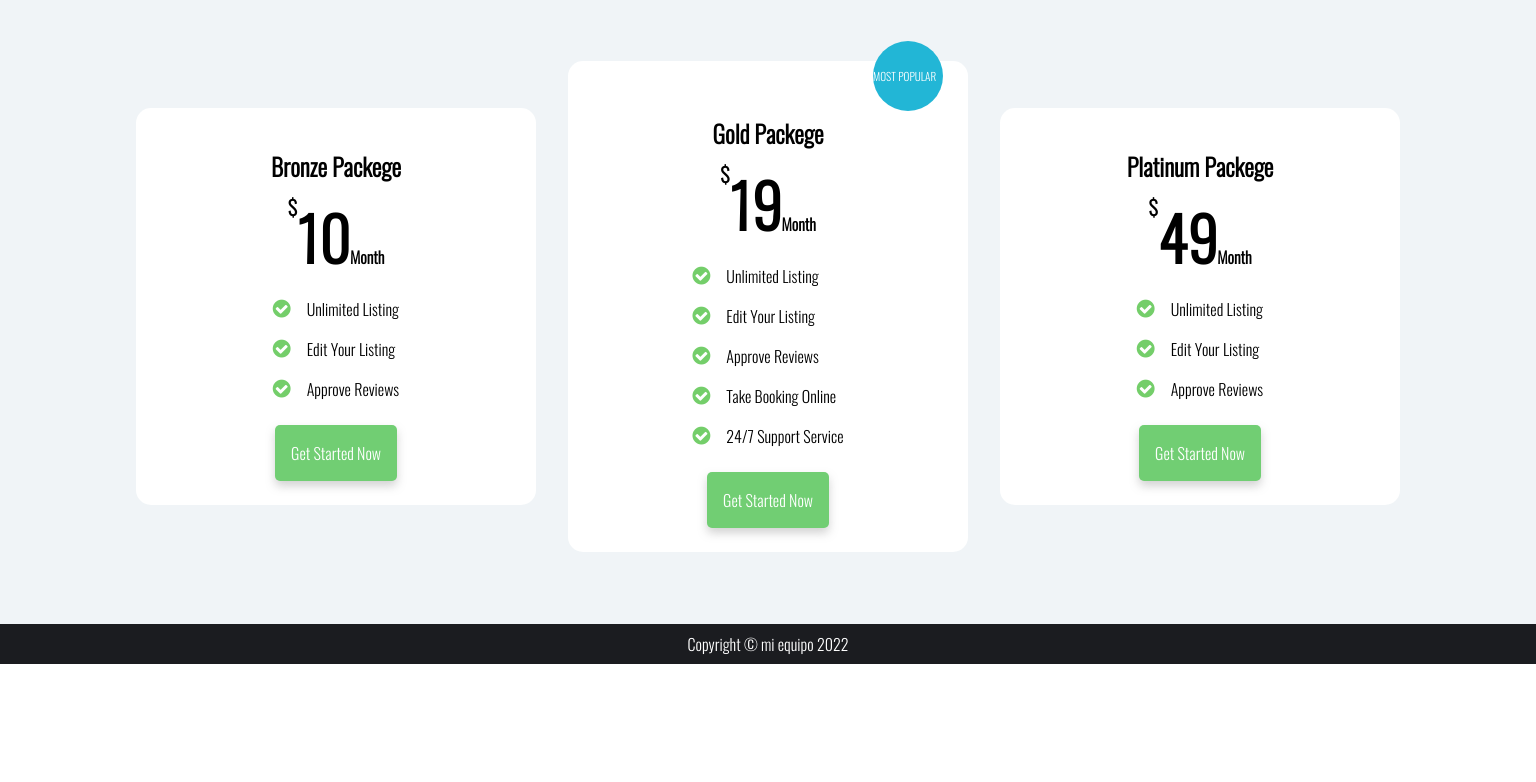
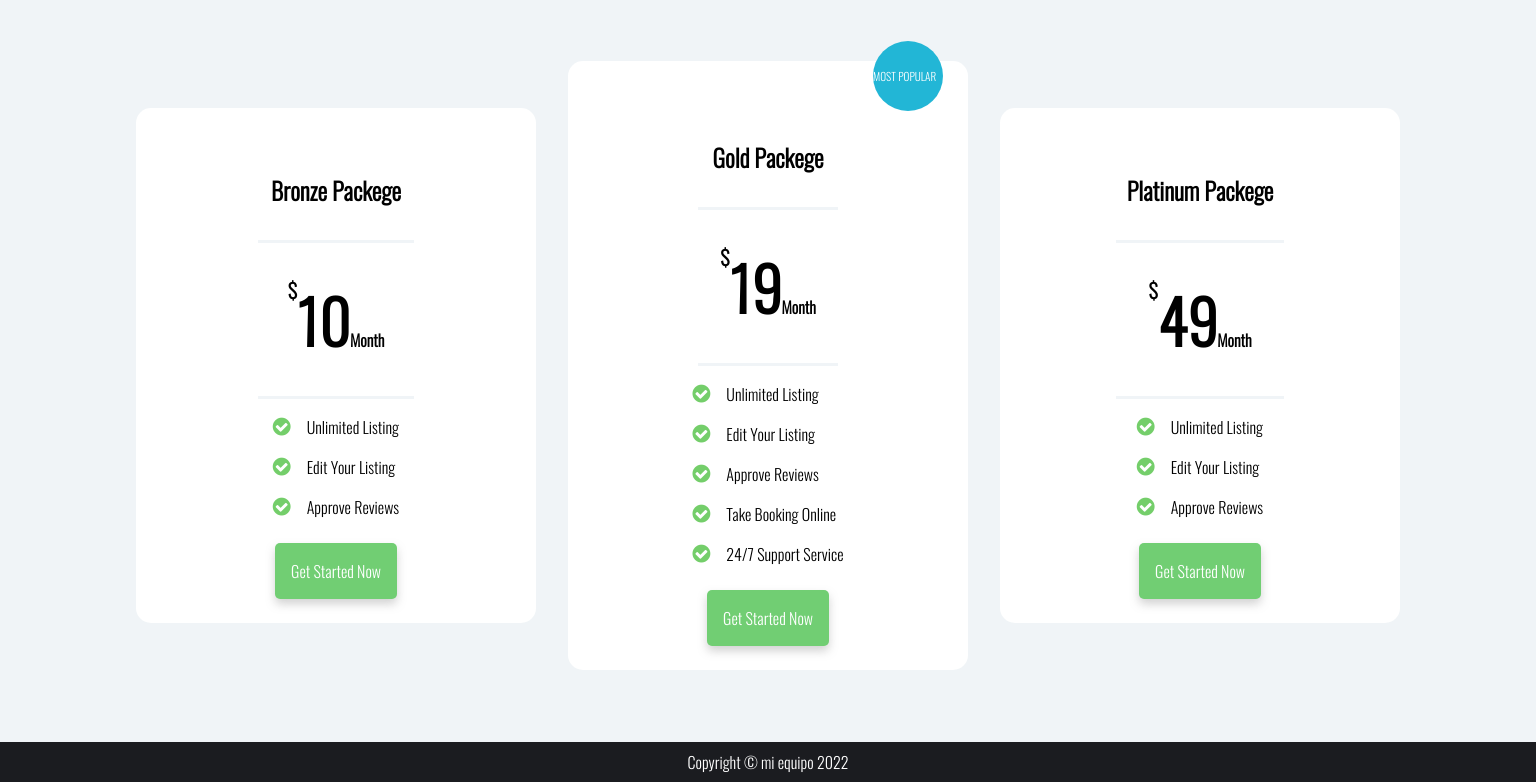
Before and after one commit to ivsp/neoland-practica-1, a plain HTML site: page entrega-practica-1/index.html in a window 1536 px wide. Shown: the part 1401-2183 px from the top of the page. Before the commit the page ends 2065 px from the top, so only its background shows below. Drawn offline with Linux system fonts and the light colour scheme.

Commit message:
Incluyo las lineas horizontales del pricing en la version desktop-xl.

```diff
--- a/entrega-practica-1/styles/style.css
+++ b/entrega-practica-1/styles/style.css
@@ -340,6 +340,10 @@ header img {
 
 
 /* PRICING */
+
+hr{
+    display: none;
+}
 
 .pricing {
     margin-top: 1.5rem;
@@ -808,6 +812,21 @@ CSS PARA LA VERSIÓN DESKTOP
 
         /*PRICING*/
 
+        hr{
+            display: inline;
+        }
+        .pricing-box--price{
+            border-bottom: solid #f0f4f7;
+            border-top: solid #f0f4f7;
+            padding: 2rem;
+            width: 80%;
+            justify-content: center;
+        }
+        .pricing-box--offer > h1{
+            padding: 2rem;
+            font-size: 1.5rem;
+
+        }
         .pricing__box-container{
             flex-direction: row;
         }
```
Also changed, not shown: entrega-practica-1/index.html (+3 -0 lines).
